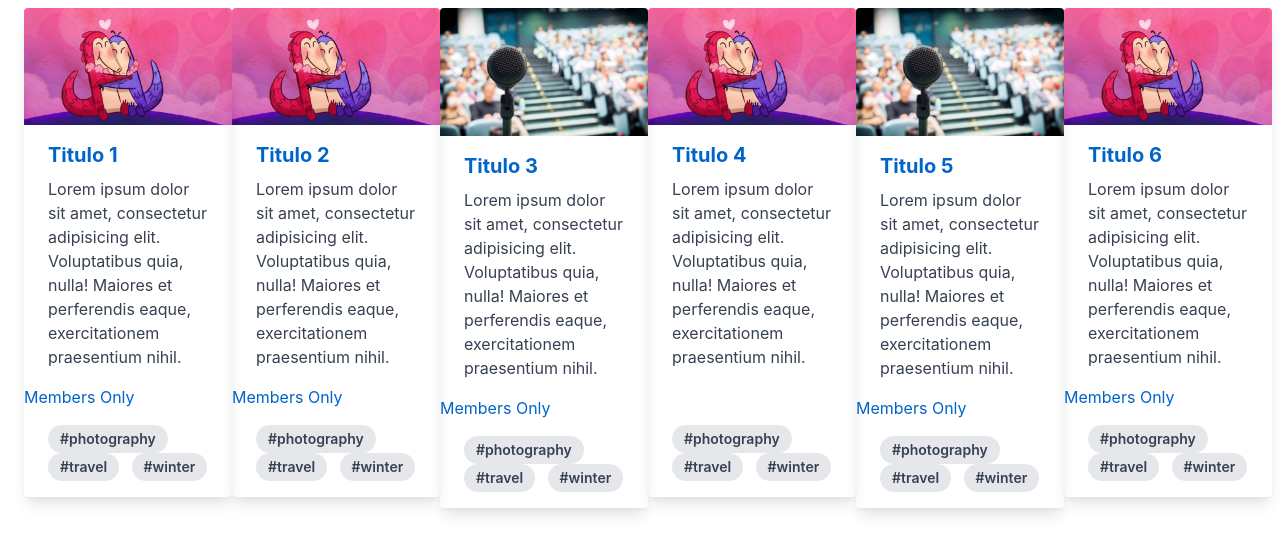
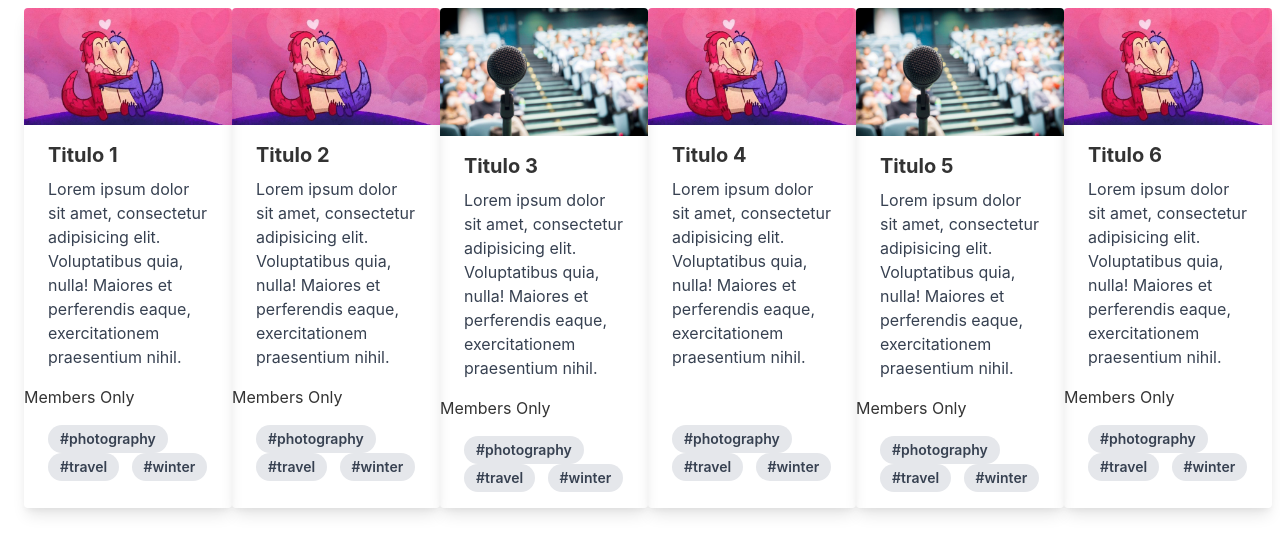
Before and after one commit to helioelias/CursoSvelte, a Svelte app: page / in a window 1280 px wide. Shown: the top 554 px of the page. Built offline with nearby package versions, Linux system fonts and the light colour scheme.

Commit message:
Custom Events

```diff
--- a/src/App.svelte
+++ b/src/App.svelte
@@ -1,4 +1,4 @@
 <script>
 import List from "./components/List.svelte";
 </script>
-<List />
+<List on:cardClicked={ev => console.log('Evento capturado no App.svelte', ev.detail)} />
--- a/src/components/Card.svelte
+++ b/src/components/Card.svelte
@@ -1,4 +1,6 @@
 <script>
+
+    import { createEventDispatcher } from 'svelte';
 
     export let title = "um titulo padrão";
     export let cover = "img1.jpg";
@@ -6,12 +8,12 @@
     export let id = 0;
     let something = "Something";
 
-    const clickHandler = () => console.log(id);
+    const dispatch = createEventDispatcher();
+
+    const clickHandler = ev => dispatch('cardClicked', { ev, id });
 
 </script>
-<a href="#"
-on:click|preventDefault={clickHandler}>
-<div class="max-w-sm rounded overflow-hidden shadow-lg">
+<div class="max-w-sm rounded overflow-hidden shadow-lg cursor-pointer" on:click|preventDefault={clickHandler}>
   <img class="w-full" src="/img/{cover}" alt="Sunset in the mountains">
   <div class="px-6 py-4">
     <div class="font-bold text-xl mb-2">{title}</div>
@@ -30,4 +32,3 @@ on:click|preventDefault={clickHandler}>
     <span class="inline-block bg-gray-200 rounded-full px-3 py-1 text-sm font-semibold text-gray-700">#winter</span>
   </div>
 </div>
-</a>
--- a/src/components/List.svelte
+++ b/src/components/List.svelte
@@ -16,6 +16,6 @@ const list = [
 <main class="flex container mx-auto">
 <div class="grid grid-cols-2 gap-4"></div>
 {#each list as item}
-	<Card {... item} />
+	<Card {... item} on:cardClicked />
 {/each}
 </main>
```
